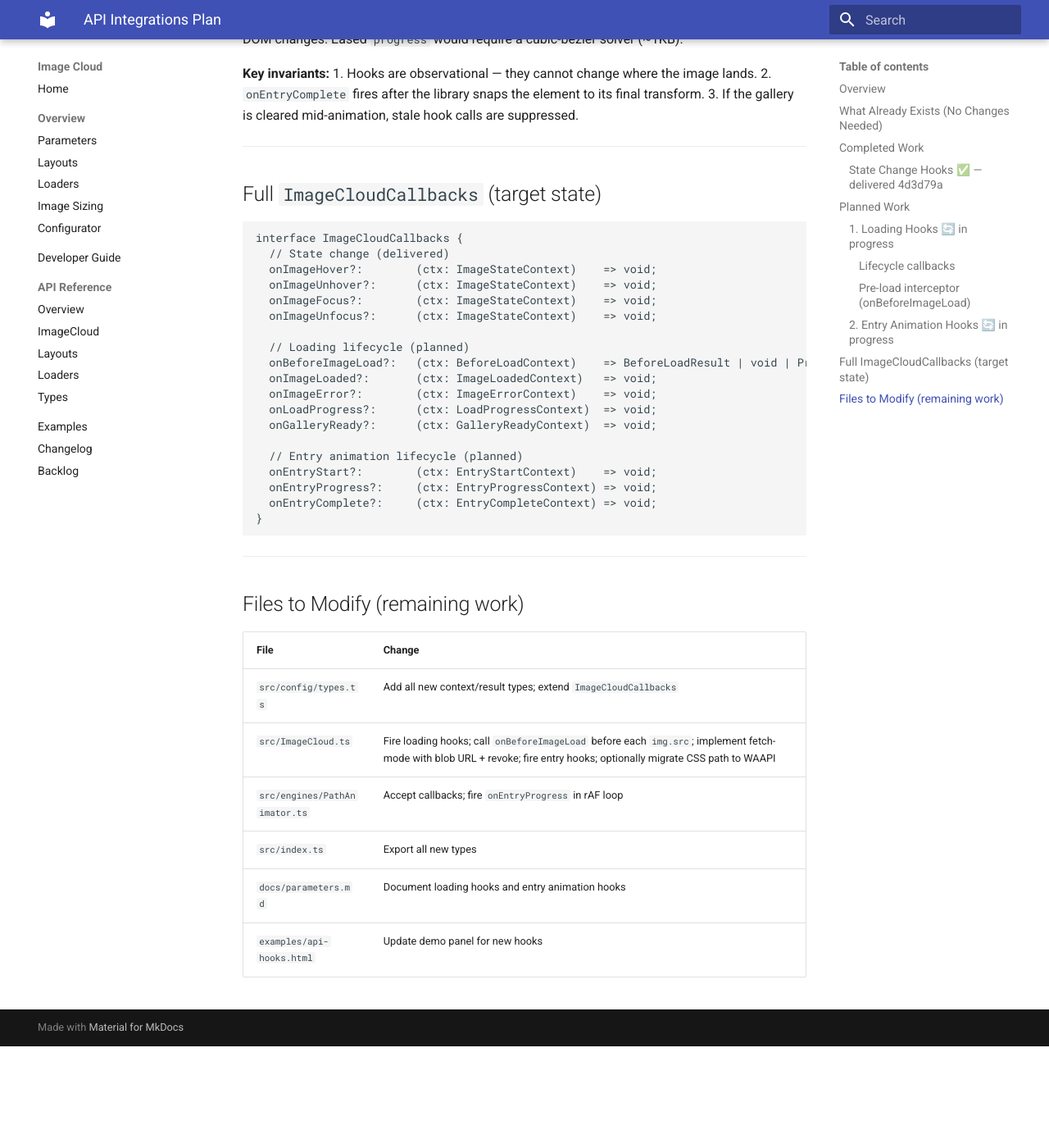
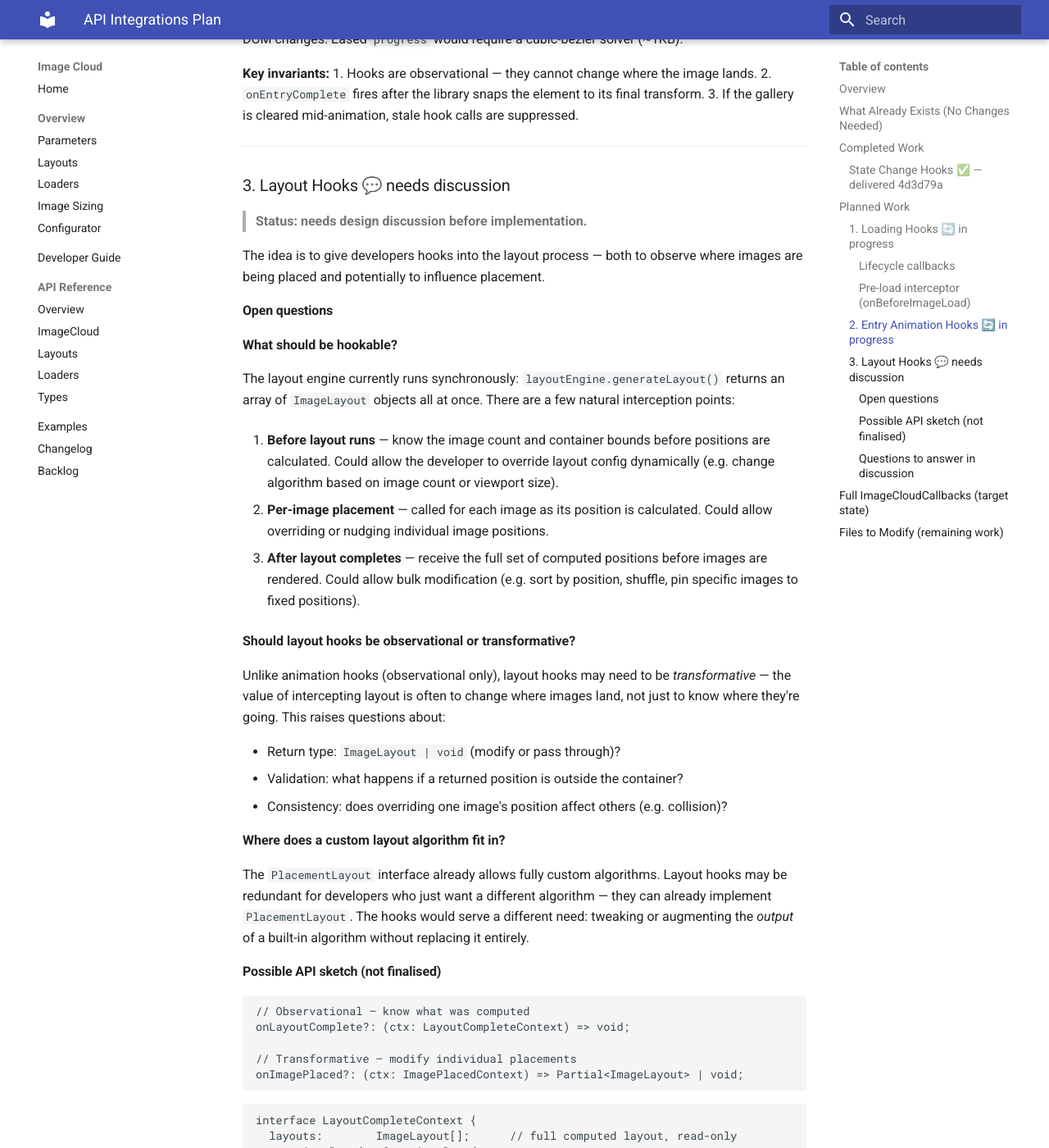
Before and after one commit to frybynite/image-cloud, an MkDocs documentation site: the page built from docs/plans/api-integrations.md, in a window 1280 px wide and 1400 px high, scrolled down 5963 px. Shown: the whole window at 82% size. Built offline with MkDocs 1.6.1 and Material for MkDocs 9.7.7, drawn with Linux system fonts in a browser that asks for light colours; before the commit the page ends 7239 px from its top, so only the background shows below that; some of the changed text lies outside the part shown.

Commit message:
docs: add layout hooks discussion section to api-integrations plan
Adds section 3 covering layout hooks with open design questions:
observational vs transformative, onImagePlaced return type, interaction
with resize, and whether to use on or a separate config location.

Co-Authored-By: Claude Sonnet 4.6 (1M context) <noreply@anthropic.com>

````diff
--- a/docs/plans/api-integrations.md
+++ b/docs/plans/api-integrations.md
@@ -297,6 +297,89 @@ time with no DOM changes. Eased `progress` would require a cubic-bezier solver (
 
 ---
 
+### 3. Layout Hooks 💬 needs discussion
+
+> **Status: needs design discussion before implementation.**
+
+The idea is to give developers hooks into the layout process — both to observe where
+images are being placed and potentially to influence placement.
+
+#### Open questions
+
+**What should be hookable?**
+
+The layout engine currently runs synchronously: `layoutEngine.generateLayout()` returns
+an array of `ImageLayout` objects all at once. There are a few natural interception points:
+
+1. **Before layout runs** — know the image count and container bounds before positions
+   are calculated. Could allow the developer to override layout config dynamically
+   (e.g. change algorithm based on image count or viewport size).
+
+2. **Per-image placement** — called for each image as its position is calculated.
+   Could allow overriding or nudging individual image positions.
+
+3. **After layout completes** — receive the full set of computed positions before
+   images are rendered. Could allow bulk modification (e.g. sort by position, shuffle,
+   pin specific images to fixed positions).
+
+**Should layout hooks be observational or transformative?**
+
+Unlike animation hooks (observational only), layout hooks may need to be
+*transformative* — the value of intercepting layout is often to change where images
+land, not just to know where they're going. This raises questions about:
+
+- Return type: `ImageLayout | void` (modify or pass through)?
+- Validation: what happens if a returned position is outside the container?
+- Consistency: does overriding one image's position affect others (e.g. collision)?
+
+**Where does a custom layout algorithm fit in?**
+
+The `PlacementLayout` interface already allows fully custom algorithms. Layout hooks
+may be redundant for developers who just want a different algorithm — they can already
+implement `PlacementLayout`. The hooks would serve a different need: tweaking or
+augmenting the *output* of a built-in algorithm without replacing it entirely.
+
+#### Possible API sketch (not finalised)
+
+```typescript
+// Observational — know what was computed
+onLayoutComplete?: (ctx: LayoutCompleteContext) => void;
+
+// Transformative — modify individual placements
+onImagePlaced?: (ctx: ImagePlacedContext) => Partial<ImageLayout> | void;
+```
+
+```typescript
+interface LayoutCompleteContext {
+  layouts:        ImageLayout[];      // full computed layout, read-only
+  containerBounds: ContainerBounds;
+  algorithm:      LayoutAlgorithm;
+  imageCount:     number;
+}
+
+interface ImagePlacedContext {
+  layout:          ImageLayout;       // computed placement for this image
+  index:           number;
+  totalImages:     number;
+  containerBounds: ContainerBounds;
+  algorithm:       LayoutAlgorithm;
+}
+```
+
+#### Questions to answer in discussion
+
+- Do we want observational hooks, transformative hooks, or both?
+- Should `onImagePlaced` be able to return a full `ImageLayout` override, or only
+  specific fields (position, rotation, scale)?
+- How do layout hooks interact with responsive resize — do they re-fire on every
+  container resize?
+- Is there a use case for an `onBeforeLayout` hook that can change config before
+  the algorithm runs?
+- Should layout hooks live in `on` (same as everything else) or somewhere separate
+  since they're about computation rather than user interaction?
+
+---
+
 ## Full `ImageCloudCallbacks` (target state)
 
 ```typescript
@@ -318,6 +401,10 @@ interface ImageCloudCallbacks {
   onEntryStart?:        (ctx: EntryStartContext)    => void;
   onEntryProgress?:     (ctx: EntryProgressContext) => void;
   onEntryComplete?:     (ctx: EntryCompleteContext) => void;
+
+  // Layout (needs design discussion)
+  onLayoutComplete?:    (ctx: LayoutCompleteContext) => void;
+  onImagePlaced?:       (ctx: ImagePlacedContext)    => Partial<ImageLayout> | void;
 }
 ```
 
````
